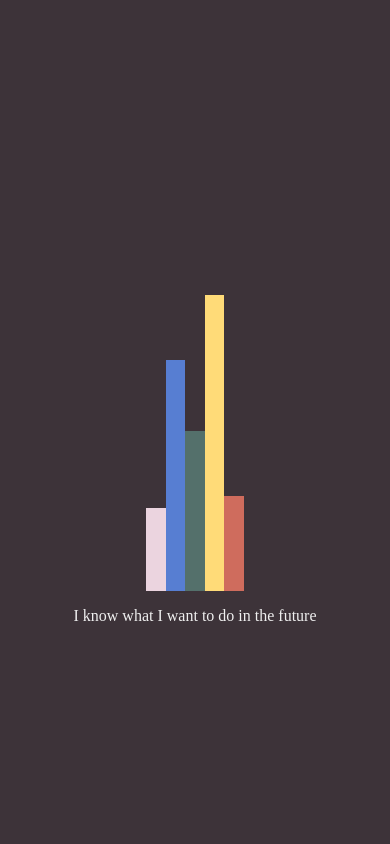
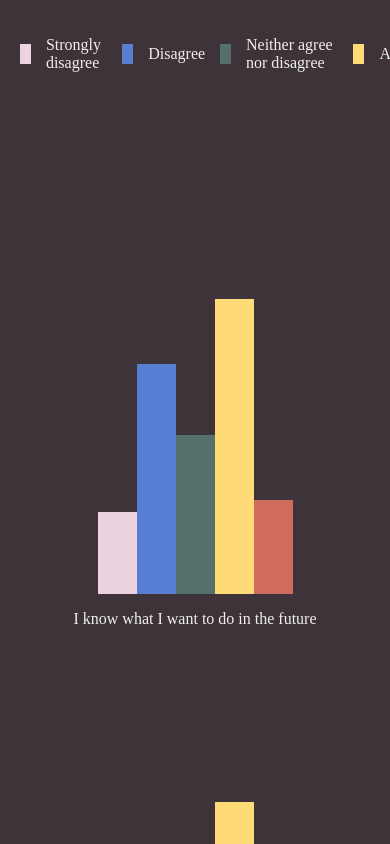
Before and after one commit to PennSpark/sp22-red-penn-playbook, a React (Create React App) app in the folder client/: page /penn-wrapped/11 in a window 390 px wide. Built offline with nearby package versions, Linux system fonts and the light colour scheme; a small style sheet from the web is missing; a web font is replaced by a local one.

Commit message:
Add key to looking back

```diff
--- a/client/src/components/penn-wrapped/LookingBack.js
+++ b/client/src/components/penn-wrapped/LookingBack.js
@@ -6,6 +6,14 @@ const LookingBack = () => {
     return (
         <div>
             <div class="lb-container">
+                <div class="key">
+                    <div class="box1" /><p>Strongly disagree</p>
+                    <div class="box2" /><p>Disagree</p>
+                    <div class="box3" /><p>Neither agree nor disagree</p>
+                    <div class="box4" /><p>Agree</p>
+                    <div class="box5" /><p>Strongly agree</p>
+                </div>
+                <div class="graph-container">
                     <div class="graph">
                         <div class="bars">
                             <div class="bar1" style={{ height: "14%" }} />
@@ -38,6 +46,7 @@ const LookingBack = () => {
                     </div>
                 </div>
             </div>
+        </div>
     );
 }
 
--- a/client/src/components/penn-wrapped/LookingBack.scss
+++ b/client/src/components/penn-wrapped/LookingBack.scss
@@ -14,16 +14,34 @@ p {
 
 .lb-container {
     display: flex;
-    justify-content: space-between;
+    flex-direction: column;
     background-color: $background;
     min-height: 100vh;
     padding: 0 20px;
+}
+
+.key {
+    display: flex;
+    align-items: center;
+    gap: 15px;
+    margin: 20px auto 0;
+
+    div {
+        height: 20px;
+        width: 20px;
+    }
+}
+
+.graph-container {
+    display: flex;
+    justify-content: space-between;
 }
 
 .graph {
     display: flex;
     flex-direction: column;
     align-items: center;
+    text-align: center;
 }
 
 .bars {
@@ -39,28 +57,45 @@ p {
     }
 }
 
+.box1,
 .bar1 {
     background-color: $purple;
 }
 
+.box2,
 .bar2 {
     background-color: $blue;
 }
 
+.box3,
 .bar3 {
     background-color: $green;
 }
 
+.box4,
 .bar4 {
     background-color: $gold;
 }
 
+.box5,
 .bar5 {
     background-color: $red;
 }
 
 @media (max-width: 768px) {
-    .lb-container {
+    .graph-container {
         flex-direction: column;
     }
+
+    .graph {
+        margin-top: -10vh;
+    }
+
+    .bars {
+        width: 50vw;
+
+        div {
+            width: 10vw;
+        }
+    }
 }
```
Lines whose indentation alone changed are shown as unchanged.
